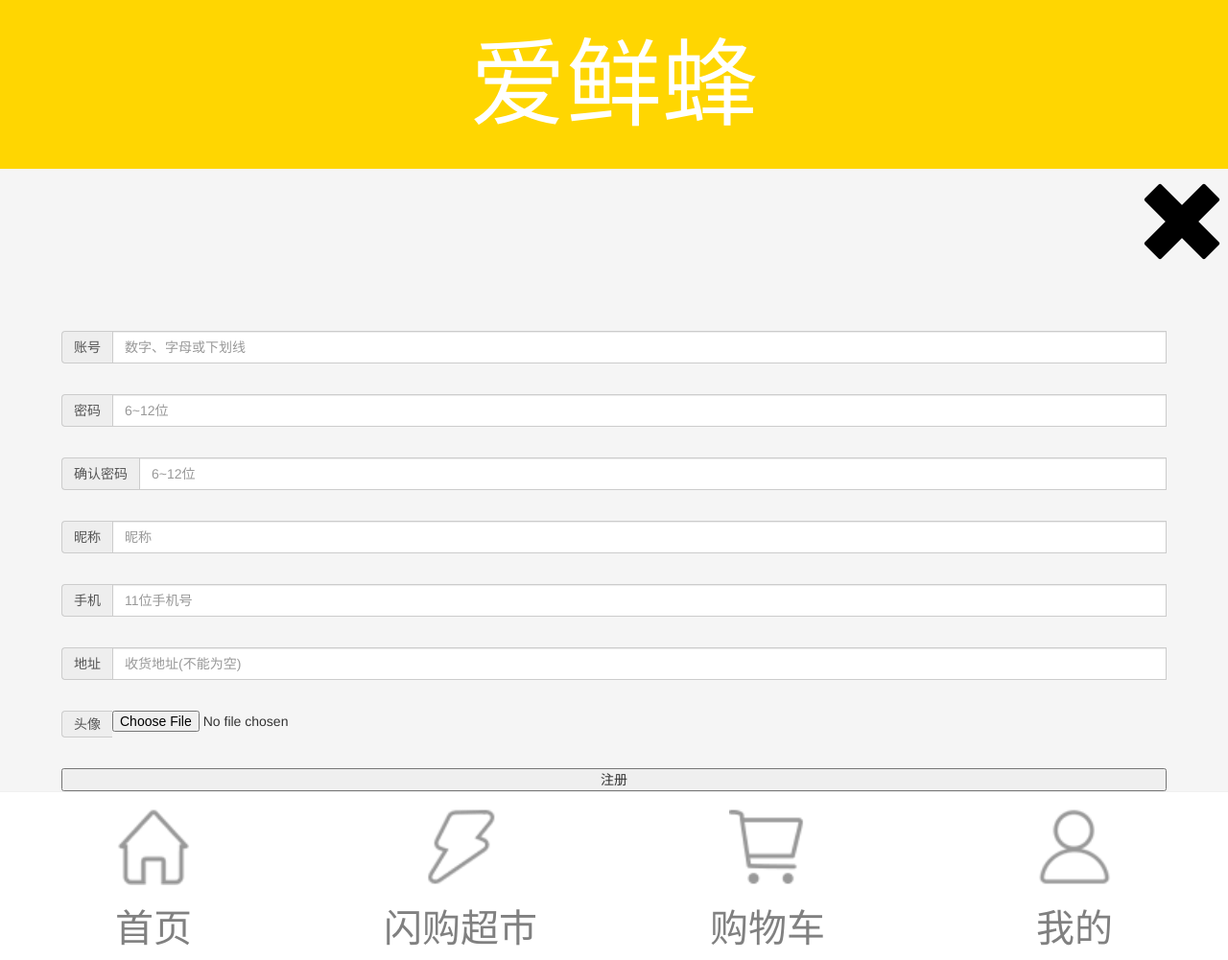
After one commit to aixiaodexiaokulou/lzyAXF, a Django app: page /registe/ in a window 1280 px wide. The commit adds this page. Shown: the whole page at 96% size. Run offline with Django 3.2, Linux system fonts and the light colour scheme; some libraries are stand-ins or nearby versions.

Commit message:
注册OVER

```diff
--- a/axf/urls.py
+++ b/axf/urls.py
@@ -8,5 +8,6 @@ urlpatterns = [
     url(r'^market/(\d+)/(\d+)/(\d+)/$', views.market, name='market'),  # 闪购超市
     url(r'^cart/$', views.cart, name='cart'),  # 闪购超市
     url(r'^mine/$', views.mine, name='mine'),  # 闪购超市
+    url(r'^registe/$', views.registe, name='registe'),  # 注册
 
 ]
--- a/axf/views.py
+++ b/axf/views.py
@@ -1,7 +1,12 @@
-from django.shortcuts import render
+import os
+import uuid
+
+from django.http import HttpResponse
+from django.shortcuts import render, redirect
 
 # Create your views here.
-from axf.models import Wheel, Nav, Mustbuy, Shop, MainShow, Foodtypes, Goods
+from axf.models import Wheel, Nav, Mustbuy, Shop, MainShow, Foodtypes, Goods, User
+from python1809lzyAXF import settings
 
 
 def home(request):  # 首页
@@ -95,4 +100,46 @@ def cart(request):
 
 # 我的
 def mine(request):
-    return render(request, 'mine/mine.html')
+    # 获取用户信息
+    token = request.session.get('token')
+    responseDate = {}
+    if token:
+        user = User.objects.get(token=token)
+        responseDate['name'] = user.name
+        responseDate['rank'] = user.rank
+        responseDate['img'] = '/static/uploads/' + user.img
+    else:
+        responseDate['name'] = '未登录'
+        responseDate['rank'] = '暂无等级'
+        responseDate['img'] = '/static/uploads/axf.png'
+
+
+    return render(request, 'mine/mine.html',context=responseDate)
+
+# 注册
+def registe(request):
+    if request.method == 'GET':
+        return render(request, 'mine/registe.html')
+    elif request.method == 'POST':
+        user = User()
+        user.account = request.POST.get('account')
+        user.password = request.POST.get('password')
+        user.name = request.POST.get('name')
+        user.phone = request.POST.get('phone')
+        user.addr = request.POST.get('addr')
+        # user.img = 'axf.png'
+        # 头像
+        imgName = user.account + '.png'
+        imagePath = os.path.join(settings.MEDIA_ROOT, imgName)
+        file = request.FILES.get('icon')
+        with open(imagePath, 'wb') as fp:
+            for data in file.chunks():
+                fp.write(data)
+        user.img = imgName
+
+        user.token = str(uuid.uuid5(uuid.uuid4(), 'register'))
+        user.save()
+        # 状态保持
+        request.session['token'] = user.token
+        # 重定向
+        return redirect('axf:mine')
--- a/python1809lzyAXF/settings.py
+++ b/python1809lzyAXF/settings.py
@@ -128,3 +128,5 @@ STATIC_URL = '/static/'
 STATICFILES_DIRS = [
     os.path.join(BASE_DIR,'static')
 ]
+# 上传目录
+MEDIA_ROOT = os.path.join(BASE_DIR, 'static/uploads')
--- a/static/mine/css/mine.css
+++ b/static/mine/css/mine.css
@@ -78,12 +78,14 @@ footer .mine dd {
 
 .mine .other section ul{
     display: flex;
+    margin-bottom: 0;
 }
 .mine .other section ul li{
     width: 25%;
 }
 .mine .other section ul li dl{
     text-align: center;
+    margin-bottom: 0;
 }
 .mine .other section ul li dl dt{
     width:100%;
--- /dev/null
+++ b/static/mine/css/registe.css
@@ -0,0 +1,33 @@
+.register{
+    /*width: 100%;*/
+    height: 100%;
+    position: absolute;
+    background: whitesmoke;
+}
+.register form{
+    padding: 0 1rem;
+}
+.register form .input-group{
+    margin: 0.5rem 0;
+}
+.error{
+    margin-left:2rem;
+    font-size: 0.8rem;
+    color: #e62e2e;
+    display: none;
+}
+
+#subButton {
+    width: 100%;
+}
+
+.register .back{
+    text-align: right;
+}
+.register .back a{
+    font-size: 1.5rem;
+}
+#account i
+{
+    color: red;
+}
--- /dev/null
+++ b/static/mine/js/mine.js
@@ -0,0 +1,3 @@
+$(function () {
+    $('.mine').width(innerWidth)
+})
--- /dev/null
+++ b/static/mine/js/registe.js
@@ -0,0 +1,113 @@
+$(function () {
+    $('.register').width(innerWidth)
+
+    // 账号验证(blur: 失去焦点)
+    $('#account input').blur(function () {
+        // 正则表达式
+        var reg = /^\w+$/
+        if (reg.test($(this).val())){  // 符合
+            $('#account i').html('')
+            $('#account').removeClass('has-error')
+            $('#account span').removeClass('glyphicon-remove')
+
+
+            $('#account').addClass('has-success')
+            $('#account span').addClass('glyphicon-ok')
+        }else {  // 不符合
+            $('#account i').html('账号由数字字母下划线注册')
+            $('#account').removeClass('has-success')
+            $('#account span').removeClass('glyphicon-ok')
+
+            $('#account').addClass('has-error')
+            $('#account span').addClass('glyphicon-remove')
+        }
+    })
+
+    // 密码验证
+    $('#password input').blur(function () {
+        // 正则表达式
+        var reg = /^\d{6,12}$/
+        if (reg.test($(this).val())){  // 符合
+            $('#password i').html('')
+            $('#password').removeClass('has-error')
+            $('#password span').removeClass('glyphicon-remove')
+
+
+            $('#password').addClass('has-success')
+            $('#password span').addClass('glyphicon-ok')
+        }else {  // 不符合
+            $('#password i').html('6-12位数字')
+            $('#password').removeClass('has-success')
+            $('#password span').removeClass('glyphicon-ok')
+
+            $('#password').addClass('has-error')
+            $('#password span').addClass('glyphicon-remove')
+        }
+    })
+
+    // 确认密码
+    $('#passwd input').blur(function () {
+        // 正则表达式
+        var reg = /^\d{6,12}$/
+        if ($(this).val() == $('#password input').val()){  // 符合
+            $('#passwd i').html('')
+            $('#passwd').removeClass('has-error')
+            $('#passwd span').removeClass('glyphicon-remove')
+
+
+            $('#passwd').addClass('has-success')
+            $('#passwd span').addClass('glyphicon-ok')
+        }else {  // 不符合
+            $('#passwd i').html('两次密码输入不一致')
+            $('#passwd').removeClass('has-success')
+            $('#passwd span').removeClass('glyphicon-ok')
+
+            $('#passwd').addClass('has-error')
+            $('#passwd span').addClass('glyphicon-remove')
+        }
+    })
+
+    // 昵称
+    $('#name input').blur(function () {
+        // 正则表达式
+        if($(this).val() != ''){  // 符合
+            $('#name i').html('')
+            $('#name').removeClass('has-error')
+            $('#name span').removeClass('glyphicon-remove')
+
+
+            $('#name').addClass('has-success')
+            $('#name span').addClass('glyphicon-ok')
+        }else {  // 不符合
+            $('#name i').html('昵称不能为空')
+            $('#name').removeClass('has-success')
+            $('#name span').removeClass('glyphicon-ok')
+
+            $('#name').addClass('has-error')
+            $('#name span').addClass('glyphicon-remove')
+        }
+    })
+
+    // 手机验证
+    $('#phone input').blur(function () {
+        // 正则表达式
+        var reg = /^1[34578]\d{9}$/
+        if (reg.test($(this).val())){  // 符合
+            $('#phone i').html('')
+            $('#phone').removeClass('has-error')
+            $('#phone span').removeClass('glyphicon-remove')
+
+
+            $('#phone').addClass('has-success')
+            $('#phone span').addClass('glyphicon-ok')
+        }else {  // 不符合
+            $('#phone i').html('请输入正确的手机号')
+            $('#phone').removeClass('has-success')
+            $('#phone span').removeClass('glyphicon-ok')
+
+            $('#phone').addClass('has-error')
+            $('#phone span').addClass('glyphicon-remove')
+        }
+    })
+
+})
--- /dev/null
+++ b/templates/mine/registe.html
@@ -0,0 +1,89 @@
+{% extends 'base/base.html' %}
+{% load static %}
+{% block extcss %}
+    <link rel="stylesheet" href="{% static 'mine/css/registe.css' %}">
+{% endblock %}
+{% block extjs %}
+    <script src="{% static 'mine/js/registe.js' %}"></script>
+{% endblock %}
+
+{% block title %}
+    爱鲜蜂 | 注册
+{% endblock %}
+
+{% block content %}
+    <div class="register">
+        <div class="back">
+            <a href="{% url 'axf:mine' %}">
+                <span class="glyphicon glyphicon-remove"></span>
+            </a>
+        </div>
+        <form action="{% url 'axf:registe' %}" method="post" enctype="multipart/form-data">
+            {% csrf_token %}
+            {#            账号#}
+            <div class="form-group  has-feedback" id="account">
+                <div class="input-group">
+                    <div class="input-group-addon">账号</div>
+                    <input type="text" class="form-control" placeholder="数字、字母或下划线" name="account" required="required">
+                    <span class="glyphicon form-control-feedback" aria-hidden="true"></span>
+                </div>
+                <i></i>
+            </div>
+
+            {#            密码#}
+            <div class="form-group" id="password">
+                <div class="input-group">
+                    <div class="input-group-addon">密码</div>
+                    <input type="password" class="form-control" placeholder="6~12位" name="password" required="required">
+                    <span class="glyphicon form-control-feedback" aria-hidden="true"></span>
+                </div>
+                <i></i>
+            </div>
+            {#            确认密码#}
+            <div class="form-group" id="passwd">
+                <div class="input-group">
+                    <div class="input-group-addon">确认密码</div>
+                    <input type="password" class="form-control" placeholder="6~12位" name="passwd" required="required">
+                    <span class="glyphicon form-control-feedback" aria-hidden="true"></span>
+                </div>
+                <i></i>
+            </div>
+            {#            昵称#}
+            <div class="form-group" id="name">
+                <div class="input-group">
+                    <div class="input-group-addon">昵称</div>
+                    <input type="text" class="form-control" placeholder="昵称" name="name" required="required">
+                    <span class="glyphicon form-control-feedback" aria-hidden="true"></span>
+                </div>
+                <i></i>
+            </div>
+            {#            手机#}
+            <div class="form-group" id="phone">
+                <div class="input-group">
+                    <div class="input-group-addon">手机</div>
+                    <input type="text" class="form-control" placeholder="11位手机号" name="phone" required="required">
+                    <span class="glyphicon form-control-feedback" aria-hidden="true"></span>
+                </div>
+                <i></i>
+            </div>
+            {#            地址#}
+            <div class="form-group" id="addr">
+                <div class="input-group">
+                    <div class="input-group-addon">地址</div>
+                    <input type="text" class="form-control" placeholder="收货地址(不能为空)" name="addr" required="required">
+                    <span class="glyphicon form-control-feedback" aria-hidden="true"></span>
+                </div>
+                <i></i>
+            </div>
+            {#            头像#}
+            <div class="form-group">
+                <div class="input-group">
+                    <div class="input-group-addon">头像</div>
+                    <input type="file" name="icon">
+                </div>
+            </div>
+
+            <input type="submit" id='subButton' value="注册" required="required">
+        </form>
+    </div>
+{% endblock %}
```
Also changed, not shown: axf/models.py (+16 -0 lines), templates/mine/mine.html (+118 -1 lines), axf/migrations/0008_user.py (added), static/uploads/123456789.png (added), static/uploads/12345678901.png (added), static/uploads/head.jpg (added), static/uploads/lzy1.png (added), static/uploads/lzy2.png (added), static/uploads/lzy3.png (added), static/uploads/lzy5.png (added).
